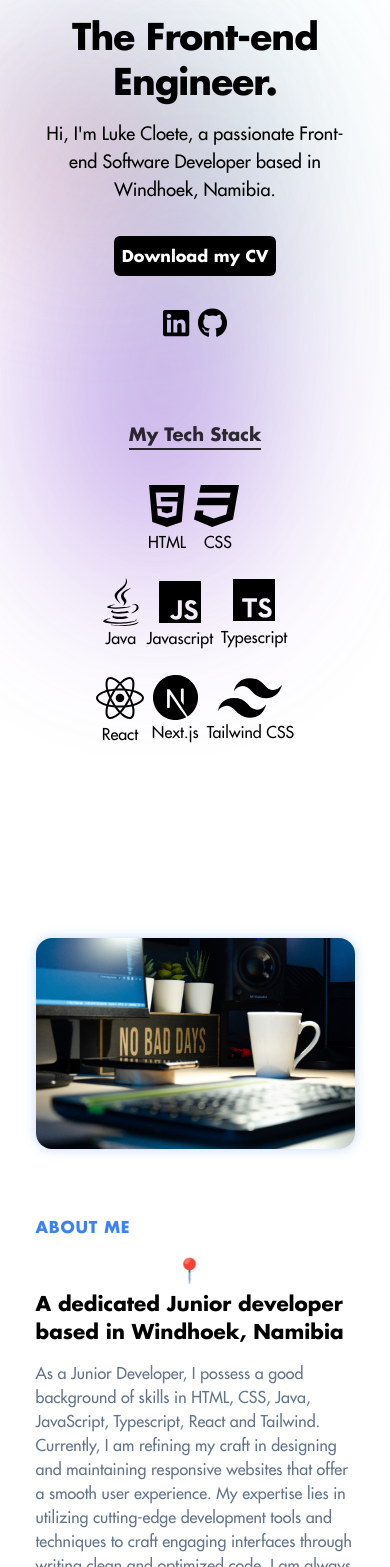
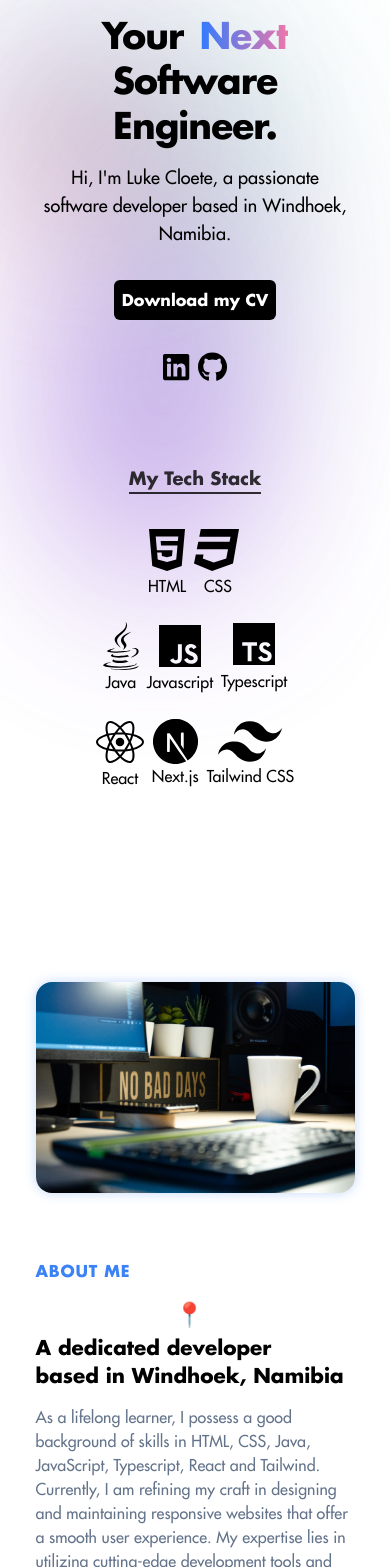
Before and after one commit to LukeCloete/portfolio-website, a Next.js app in the folder portfolio-website/: page / in a window 390 px wide. Shown: the part 341-1908 px from the top of the page. Built offline with nearby package versions, Linux system fonts and the light colour scheme.

Commit message:
Minor changes

```diff
--- a/portfolio-website/src/components/About.tsx
+++ b/portfolio-website/src/components/About.tsx
@@ -1,6 +1,6 @@
 import React from "react";
 import Image from "next/image";
-import softwareDeveloper from "../../public/software-developer-namibia.jpg";
+import softwareDeveloper from "../../public/student-developer-namibia.jpg";
 
 export default function About() {
   return (
@@ -22,7 +22,7 @@ export default function About() {
             <h2>ABOUT ME</h2>
             <div className="flex flex-col-reverse lg:flex-row items-center lg:items-end justify-center">
               <h3 className="font-bold flex text-xl text md:text-2xl w-full items-end">
-                A dedicated Junior developer
+                A dedicated developer
                 <br />
                 based in Windhoek, Namibia
               </h3>
@@ -30,14 +30,14 @@ export default function About() {
             </div>
 
             <p className=" text-base md:text-lg text-slate-500">
-              As a Junior Developer, I possess a good background of skills in
+              As a lifelong learner, I possess a good background of skills in
               HTML, CSS, Java, JavaScript, Typescript, React and Tailwind.
               Currently, I am refining my craft in designing and maintaining
               responsive websites that offer a smooth user experience. My
               expertise lies in utilizing cutting-edge development tools and
               techniques to craft engaging interfaces through writing clean and
               optimized code. I am always looking to expand my skillset and
-              close the gap between my front-end and back-end development.
+              bridge the gap between my front-end and back-end development.
             </p>
           </div>
         </div>
--- a/portfolio-website/src/components/Hero.tsx
+++ b/portfolio-website/src/components/Hero.tsx
@@ -16,7 +16,7 @@ import Link from "next/link";
 import tailwindIcon from "../../public/tailwindcss.svg";
 import nextjsIcon from "../../public/next-js.svg";
 import typescriptIcon from "../../public/typescript.svg";
-import heroPicture from "../../public/temp-hero-picture.jpg";
+import heroPicture from "../../public/software-engineer-namibia.jpg";
 
 export default function Hero() {
   return (
@@ -29,11 +29,16 @@ export default function Hero() {
             {/* Info */}
             <div className="flex w-full h-fit md:h-full flex-col items-center md:items-start justify-start md:justify-center">
               <h1 className="text-center md:text-left font-bold h-fit py-4 leading-tight text-4xl sm:text-[55px] tracking-tight w-full flex-shrink-0">
-                The Front-end Engineer.
+                Your
+                <span className="ml-4 from-[rgba(47,123,255,1)] to-[#ed77aa] text-transparent bg-clip-text bg-gradient-to-r">
+                  Next
+                </span>
+                <br />
+                Software Engineer.
               </h1>
               <p className=" text-center md:text-left  text-lg sm:text-lg tracking-relaxed mb-8 flex-shrink-0">
-                Hi, I&apos;m Luke Cloete, a passionate Front-end Software
-                Developer based in Windhoek, Namibia.
+                Hi, I&apos;m Luke Cloete, a passionate software developer based
+                in Windhoek, Namibia.
               </p>
 
               <div className="flex flex-col-reverse sm:flex-row-reverse gap-8">
--- a/portfolio-website/src/components/Portfolio.tsx
+++ b/portfolio-website/src/components/Portfolio.tsx
@@ -15,7 +15,7 @@ export default function Portfolio() {
       <section id="portfolio" className="w-full h-fit bg-slate-100 ">
         {/* Container */}
         <div className="flex flex-col h-full w-full md:w-[70%] mx-auto p-4 py-20 pb-0 sm:pb-20 justify-start items-start ">
-          <div className="flex w-[90%] mx-auto flex-col justify-start items-start gap-4 mb-16">
+          <div className="flex w-[100%] mx-auto flex-col justify-start items-start gap-4 mb-16">
             <h2>Portfolio</h2>
             <div className="flex flex-col-reverse md:flex-row items-center justify-start gap-2">
               <h3 className="font-bold flex text-2xl w-full items-end">
@@ -34,7 +34,7 @@ export default function Portfolio() {
                     src={landingPagePic}
                     alt="Product Landing Page"
                     placeholder="blur"
-                    className=" transition ease-in-out translate-y-[-50px] hover:translate-y-[-73%] duration-10s"
+                    className=" transition ease-in-out translate-y-[-50px] hover:translate-y-[-55%] md:hover:translate-y-[-73%] duration-10s"
                     loading="eager"
                   />
                 </Link>
--- a/portfolio-website/src/pages/api/og.tsx
+++ b/portfolio-website/src/pages/api/og.tsx
@@ -88,17 +88,19 @@ export default async function () {
                   fontFamily: "Bebas",
                 }}
               >
+                Your
                 <span
                   style={{
-                    marginRight: "1rem",
+                    marginRight: "0.5rem",
+                    marginLeft: "0.5rem",
                     background:
                       "linear-gradient(90deg, rgba(47,123,255,1) 0%, rgba(238,174,202,1) 100%)",
                     color: "transparent",
                     backgroundClip: "text",
                   }}
                 >
-                  Front-end
-                </span>{" "}
+                  Next
+                </span>
                 Software Engineer
               </h2>
               <p
@@ -125,7 +127,7 @@ export default async function () {
                 width="300"
                 height="300"
                 src={
-                  "https://avatars.githubusercontent.com/u/114778021?s=400&u=155c1508af5e0588a520dd5e48b150b31d6e5362&v=4"
+                  "https://media.licdn.com/dms/image/D4D03AQF5w5pCb_Im-Q/profile-displayphoto-shrink_800_800/0/1701092599995?e=1706745600&v=beta&t=sy9sJ4MiyT4u34q54SzWmzFd6_gazPVyJ1kuKxJeEHc"
                 }
                 style={{
                   top: "4rem",
```
Also changed, not shown: portfolio-website/public/software-developer-namibia.jpg (deleted), portfolio-website/public/temp-hero-picture.jpg (deleted).
